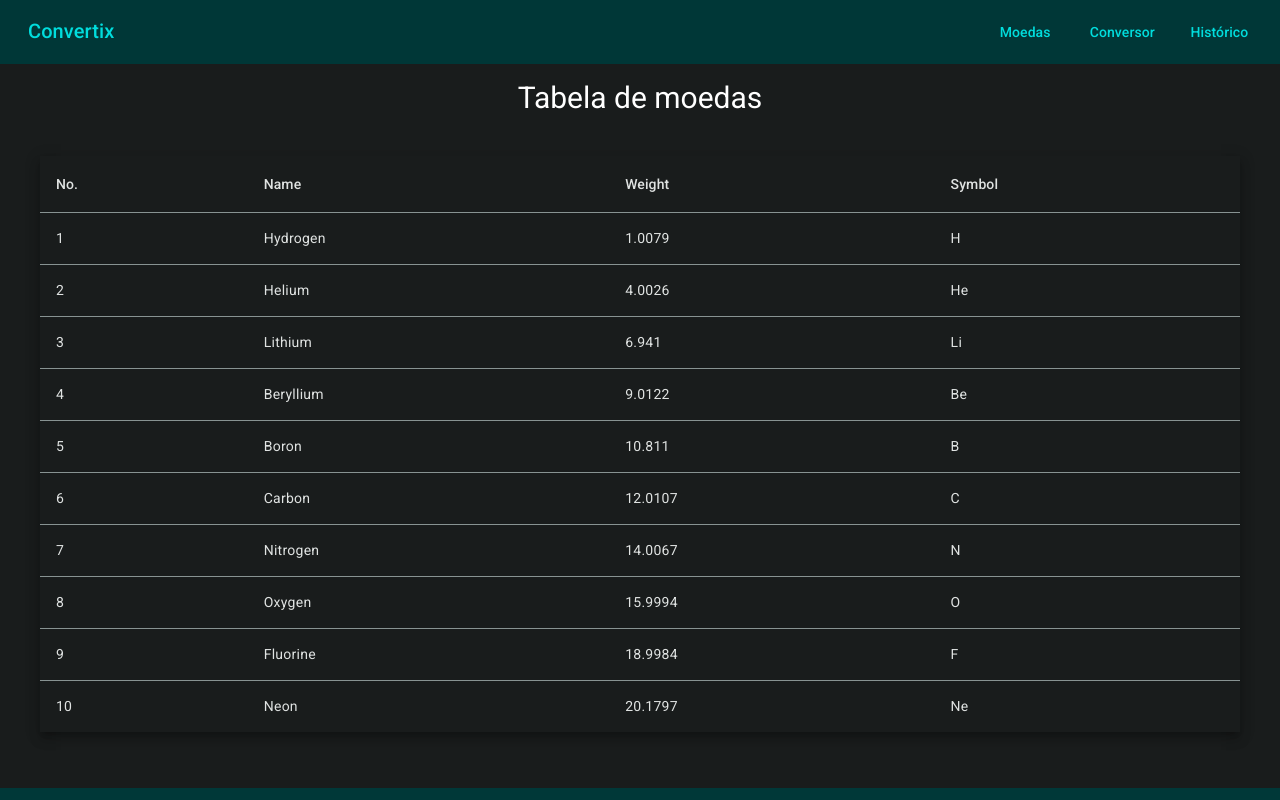
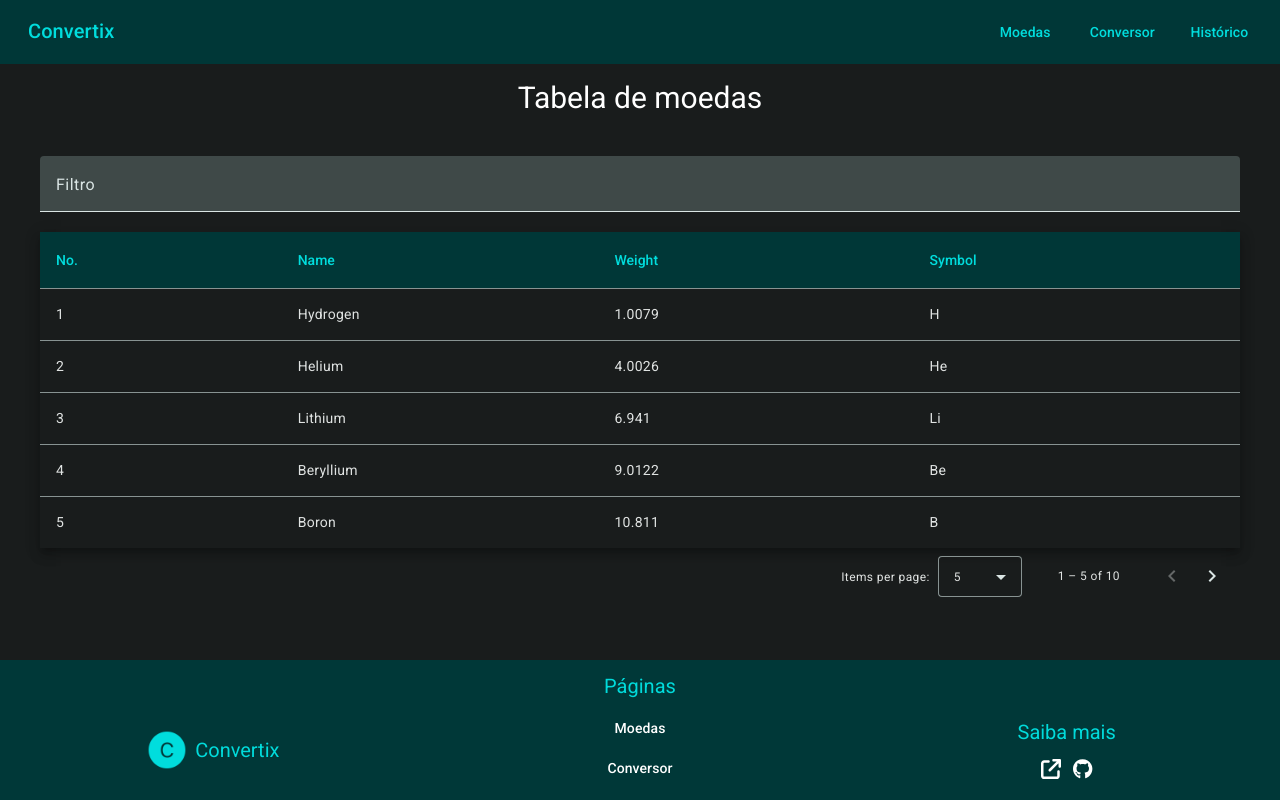
Before and after one commit to VictorJGB/convertix, an Angular app: page /moedas in a window 1280 px wide. Shown: the top 800 px of the page. Built offline with nearby package versions, Linux system fonts and the light colour scheme.

Commit message:
feat: Adding filtering and pagination for the coins table

```diff
--- a/src/app/components/coins-table/coins-table.component.html
+++ b/src/app/components/coins-table/coins-table.component.html
@@ -1,36 +1,51 @@
+<!-- filter -->
+<mat-form-field class="w-full">
+  <mat-label>Filtro</mat-label>
+  <input
+    matInput
+    (keyup)="applyFilter($event)"
+    placeholder="Digite para filtrar..."
+    #input
+  />
+</mat-form-field>
+
 <table
   ngClass="w-full"
   mat-table
   [dataSource]="dataSource"
   class="mat-elevation-z8"
+  matSort
 >
-  <!--- Note that these columns can be defined in any order.
-          The actual rendered columns are set as a property on the row definition" -->
-
   <!-- Position Column -->
   <ng-container matColumnDef="position">
-    <th mat-header-cell *matHeaderCellDef>No.</th>
+    <th mat-header-cell *matHeaderCellDef mat-sort-header>No.</th>
     <td mat-cell *matCellDef="let element">{{ element.position }}</td>
   </ng-container>
 
   <!-- Name Column -->
   <ng-container matColumnDef="name">
-    <th mat-header-cell *matHeaderCellDef>Name</th>
+    <th mat-header-cell *matHeaderCellDef mat-sort-header>Name</th>
     <td mat-cell *matCellDef="let element">{{ element.name }}</td>
   </ng-container>
 
   <!-- Weight Column -->
   <ng-container matColumnDef="weight">
-    <th mat-header-cell *matHeaderCellDef>Weight</th>
+    <th mat-header-cell *matHeaderCellDef mat-sort-header>Weight</th>
     <td mat-cell *matCellDef="let element">{{ element.weight }}</td>
   </ng-container>
 
   <!-- Symbol Column -->
   <ng-container matColumnDef="symbol">
-    <th mat-header-cell *matHeaderCellDef>Symbol</th>
+    <th mat-header-cell *matHeaderCellDef mat-sort-header>Symbol</th>
     <td mat-cell *matCellDef="let element">{{ element.symbol }}</td>
   </ng-container>
 
   <tr mat-header-row *matHeaderRowDef="displayedColumns"></tr>
   <tr mat-row *matRowDef="let row; columns: displayedColumns"></tr>
 </table>
+
+<!-- paginator -->
+<mat-paginator
+  [pageSizeOptions]="[5, 10, 25, 100]"
+  aria-label="Selecione página por moedas"
+></mat-paginator>
--- a/src/app/components/coins-table/coins-table.component.ts
+++ b/src/app/components/coins-table/coins-table.component.ts
@@ -1,7 +1,11 @@
-import { Component } from '@angular/core';
+import { AfterViewInit, Component, ViewChild } from '@angular/core';
 
-// Components
-import { MatTableModule } from '@angular/material/table';
+// Material
+import { MatFormFieldModule } from '@angular/material/form-field';
+import { MatInputModule } from '@angular/material/input';
+import { MatPaginator, MatPaginatorModule } from '@angular/material/paginator';
+import { MatSort, MatSortModule } from '@angular/material/sort';
+import { MatTableDataSource, MatTableModule } from '@angular/material/table';
 
 export interface PeriodicElement {
   name: string;
@@ -24,16 +28,40 @@
 ];
 
 /**
- * @title Basic use of `<table mat-table>`
+ * @title Coins table component
  */
 @Component({
   selector: 'app-coins-table',
   styleUrl: 'coins-table.component.scss',
   templateUrl: 'coins-table.component.html',
   standalone: true,
-  imports: [MatTableModule],
+  imports: [
+    MatTableModule,
+    MatFormFieldModule,
+    MatInputModule,
+    MatSortModule,
+    MatPaginatorModule,
+  ],
 })
-export class CoinsTableComponent {
+export class CoinsTableComponent implements AfterViewInit {
   displayedColumns: string[] = ['position', 'name', 'weight', 'symbol'];
-  dataSource = ELEMENT_DATA;
+  dataSource = new MatTableDataSource(ELEMENT_DATA);
+
+  @ViewChild(MatPaginator)
+  paginator!: MatPaginator;
+  @ViewChild(MatSort) sort!: MatSort;
+
+  applyFilter(event: Event) {
+    const filterValue = (event.target as HTMLInputElement).value;
+    this.dataSource.filter = filterValue.trim().toLowerCase();
+
+    if (this.dataSource.paginator) {
+      this.dataSource.paginator.firstPage();
+    }
+  }
+
+  ngAfterViewInit(): void {
+    this.dataSource.paginator = this.paginator;
+    this.dataSource.sort = this.sort;
+  }
 }
--- a/src/styles.scss
+++ b/src/styles.scss
@@ -63,4 +63,10 @@
   .mat-drawer-backdrop {
     position: fixed !important;
   }
+
+  // table
+  .mat-mdc-header-cell {
+    background-color: #{mat.get-theme-color($theme, primary, 20)} !important;
+    color: #{mat.get-theme-color($theme, primary, 80)} !important;
+  }
 }
```
